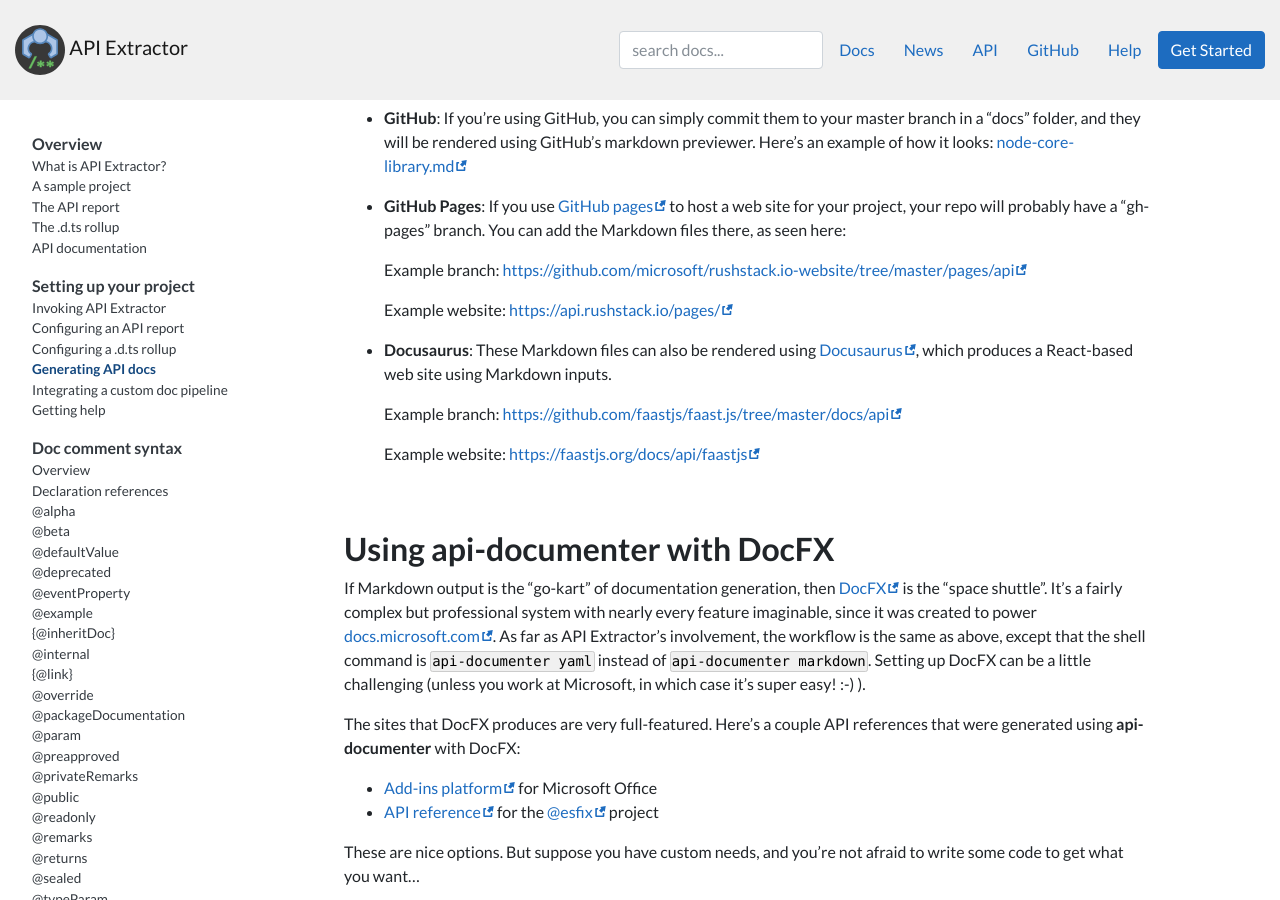
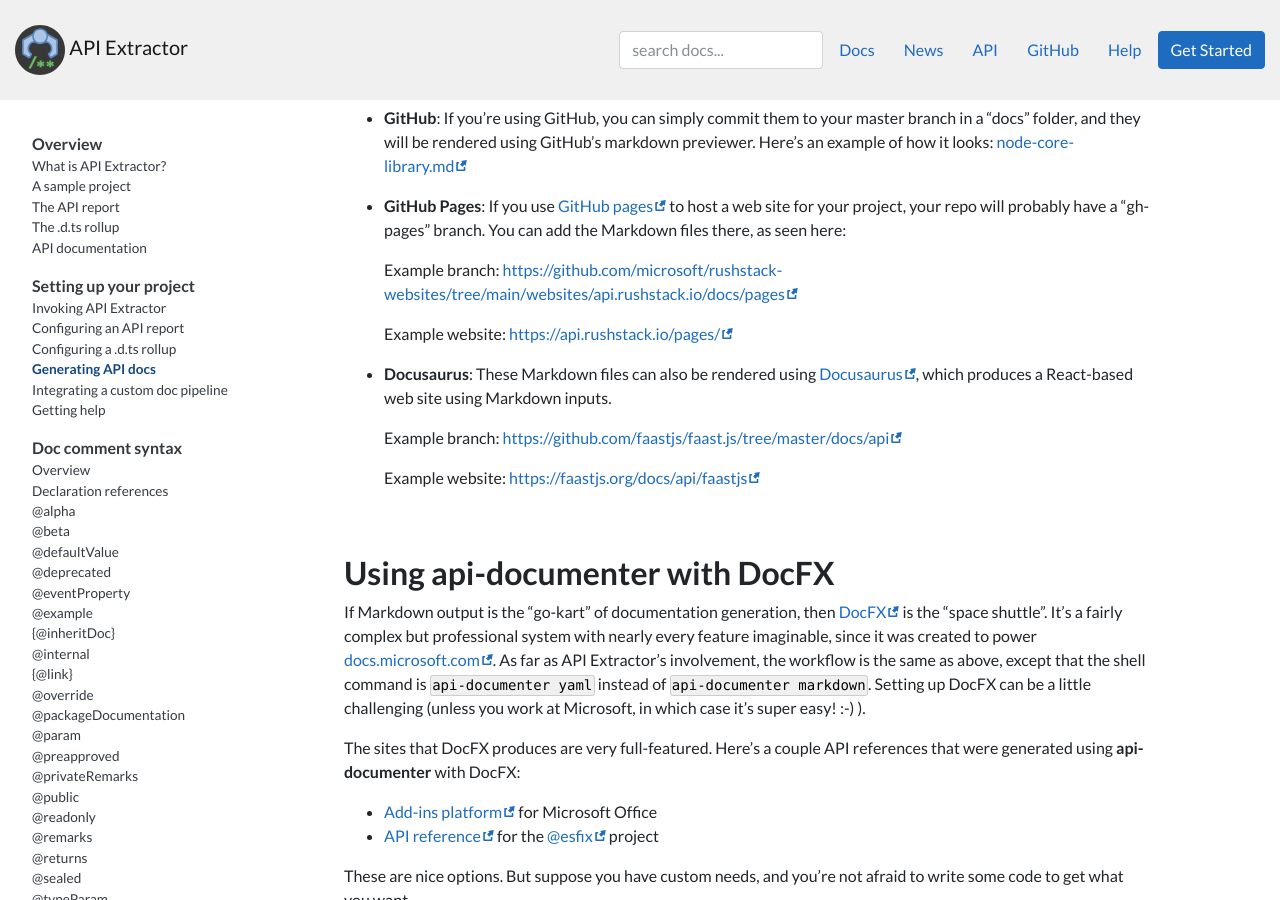
Before and after one commit to microsoft/api-extractor.com-website, a Jekyll site: the page built from pages/setup/generating_docs.md, in a window 1280 px wide and 900 px high, scrolled down 1306 px. Built offline with Jekyll 4.4.1, drawn with Linux system fonts in a browser that asks for light colours; nearby versions of some CDN libraries; comment, search, counter and statistics services are not loaded; some of the changed lines change nothing that is shown.

Commit message:
fix path not found

```diff
--- a/pages/setup/generating_docs.md
+++ b/pages/setup/generating_docs.md
@@ -64,14 +64,13 @@
 
 - **GitHub**:  If you're using GitHub, you can simply commit them to your master branch in
   a "docs" folder, and they will be rendered using GitHub's markdown previewer.  Here's an example of how it looks:
-  [node-core-library.md](https://github.com/microsoft/rushstack.io-website/blob/master/pages/api/node-core-library.md)
+  [node-core-library.md](https://github.com/microsoft/rushstack-websites/blob/main/websites/api.rushstack.io/docs/pages/node-core-library.md)
 
 - **GitHub Pages**:  If you use [GitHub pages](https://guides.github.com/features/pages/) to host a web site for
   your project, your repo will probably have a "gh-pages" branch.  You can add the Markdown files there,
   as seen here:
 
-  Example branch: [https://github.com/microsoft/rushstack.io-website/tree/master/pages/api](
-  https://github.com/microsoft/rushstack.io-website/tree/master/pages/api)
+  Example branch: [https://github.com/microsoft/rushstack-websites/tree/main/websites/api.rushstack.io/docs/pages](https://github.com/microsoft/rushstack-websites/tree/main/websites/api.rushstack.io/docs/pages)
 
   Example website: [https://api.rushstack.io/pages/](https://api.rushstack.io/pages/)
 
```
